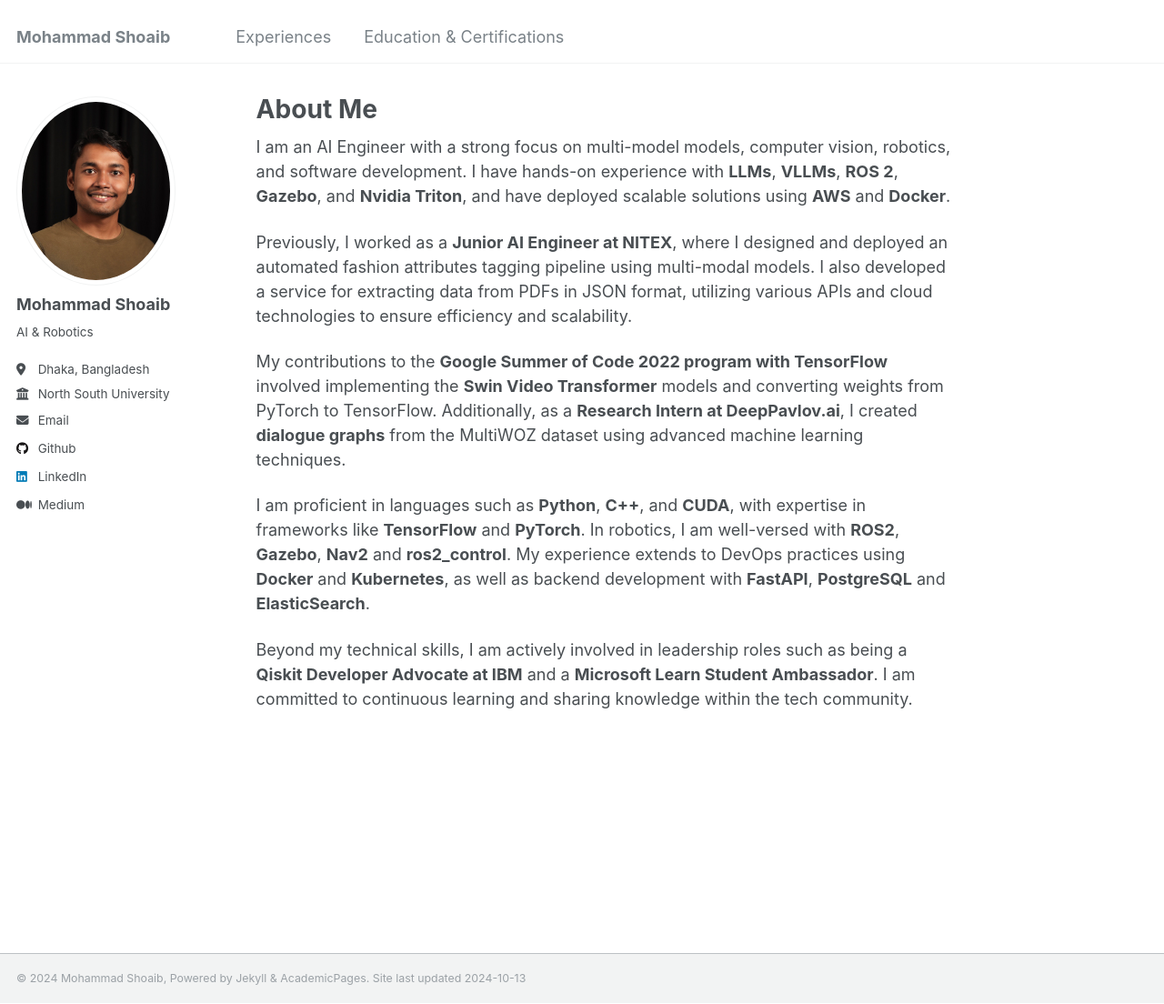
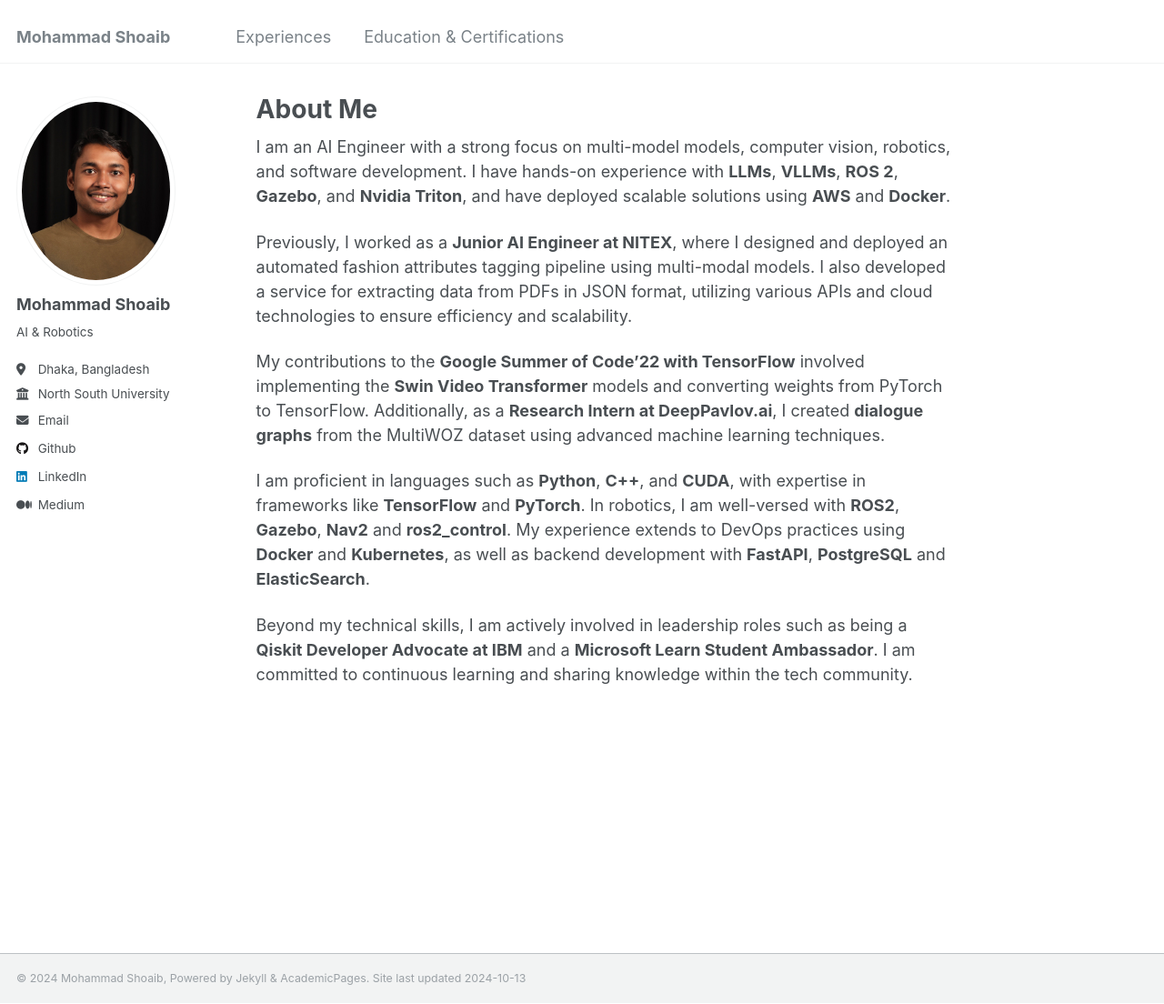
Before and after one commit to shoaib6174/shoaib6174.github.io, a Jekyll site: the page built from _pages/about.md, in a window 1280 px wide and 1104 px high. Shown: the whole window at 91% size. Built offline with Jekyll 4.4.1, drawn with Linux system fonts in a browser that asks for light colours.

Commit message:
Update about.md

```diff
--- a/_pages/about.md
+++ b/_pages/about.md
@@ -15,7 +15,7 @@
 
 Previously, I worked as a **Junior AI Engineer at NITEX**, where I designed and deployed an automated fashion attributes tagging pipeline using multi-modal models. I also developed a service for extracting data from PDFs in JSON format, utilizing various APIs and cloud technologies to ensure efficiency and scalability.
 
-My contributions to the **Google Summer of Code 2022 program with TensorFlow** involved implementing the **Swin Video Transformer** models and converting weights from PyTorch to TensorFlow. Additionally, as a **Research Intern at DeepPavlov.ai**, I created **dialogue graphs** from the MultiWOZ dataset using advanced machine learning techniques.
+My contributions to the **Google Summer of Code'22 with TensorFlow** involved implementing the **Swin Video Transformer** models and converting weights from PyTorch to TensorFlow. Additionally, as a **Research Intern at DeepPavlov.ai**, I created **dialogue graphs** from the MultiWOZ dataset using advanced machine learning techniques.
 
 I am proficient in languages such as **Python**, **C++**, and **CUDA**, with expertise in frameworks like **TensorFlow** and **PyTorch**. In robotics, I am well-versed with **ROS2**, **Gazebo**, **Nav2** and **ros2_control**. My experience extends to DevOps practices using **Docker** and **Kubernetes**, as well as backend development with **FastAPI**, **PostgreSQL** and **ElasticSearch**.
 
```
